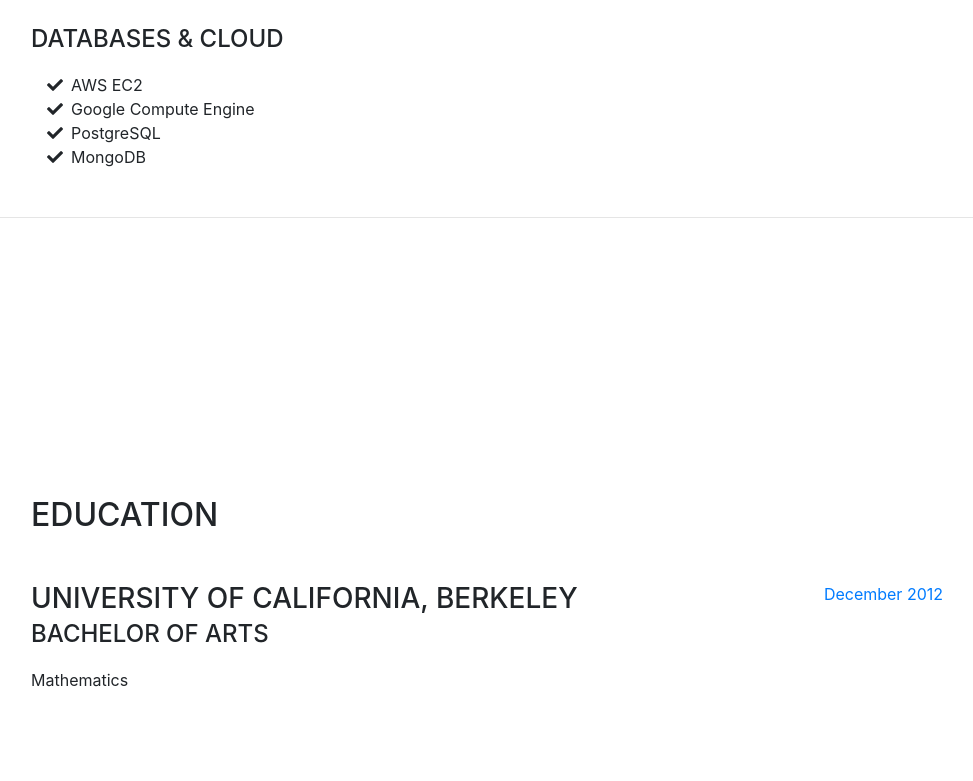
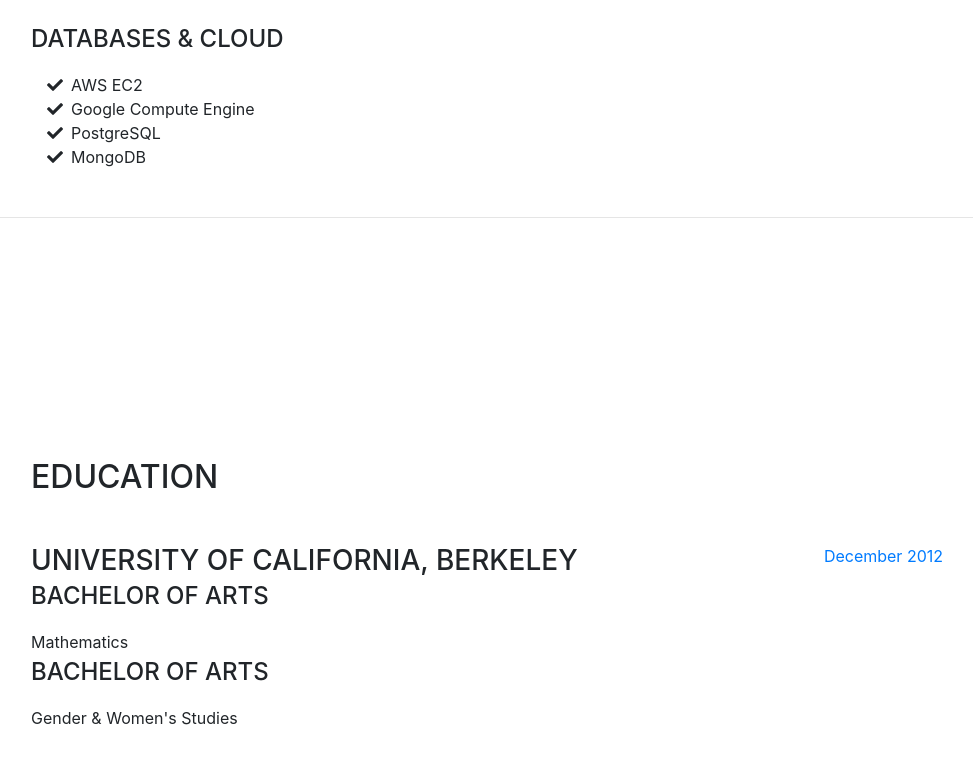
Before and after one commit to vlazovskiy/vlazovskiy.github.io, a website with bundled scripts: page index.html in a window 1280 px wide. Shown: the part 3466-4247 px from the top of the page, without its empty margins (289-1262 px from the left). Built offline with nearby package versions, Linux system fonts and the light colour scheme; a web font is replaced by a local one.

Commit message:
moar edits

```diff
--- a/index.html
+++ b/index.html
@@ -282,6 +282,8 @@
               <h3 class="mb-0">University of California, Berkeley</h3>
               <div class="subheading mb-3">Bachelor of Arts</div>
               <div>Mathematics</div>
+              <div class="subheading mb-3">Bachelor of Arts</div>
+              <div>Gender & Women's Studies</div>
             </div>
             <div class="resume-date text-md-right">
               <span class="text-primary">December 2012</span>
```
